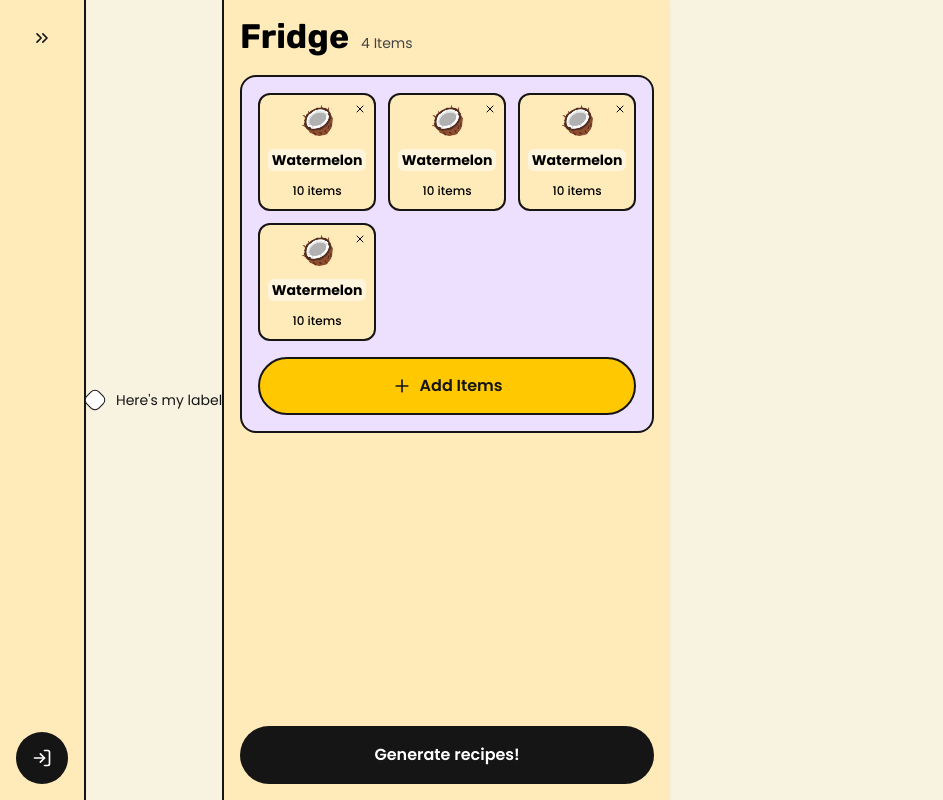
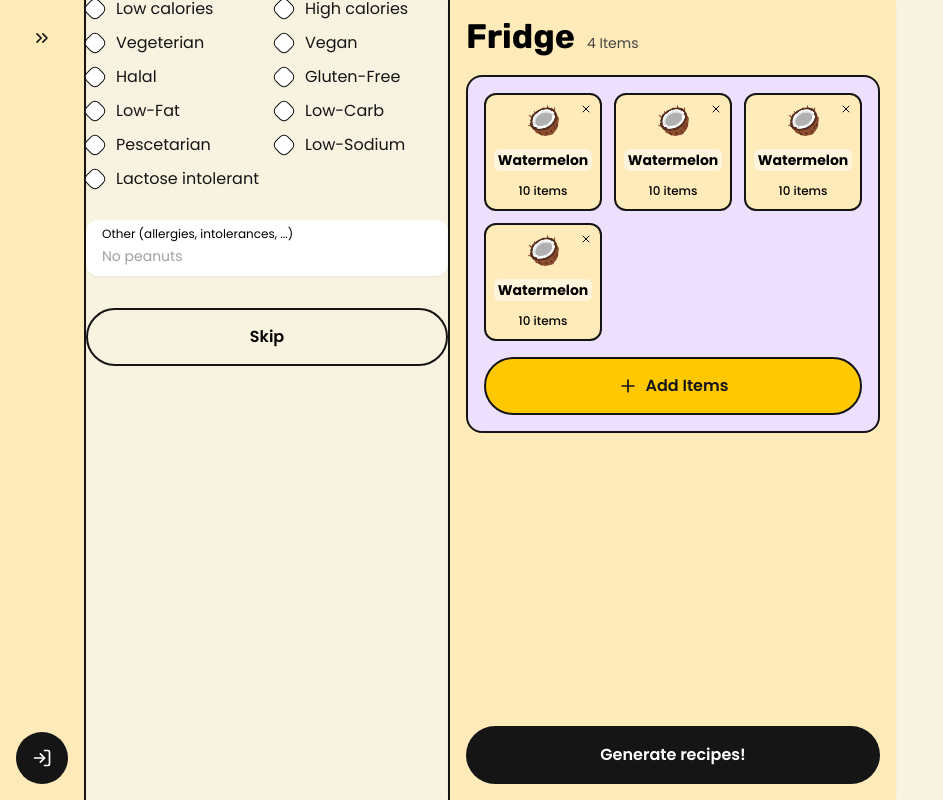
Before and after one commit to Flanner-app/flanner-nextjs-frontend, a Next.js app: page /auth in a window 1280 px wide. Shown: the whole page, without its empty margins (0-943 px from the left). Built offline with nearby package versions, Linux system fonts and the light colour scheme.

Commit message:
Initial preference modal

```diff
--- a/src/app/@authModal/(.)auth/page.tsx
+++ b/src/app/@authModal/(.)auth/page.tsx
@@ -1,7 +1,5 @@
-import InitialAuthStep from '@/components/authFlow/InitialStep'
-
 const AuthModal = () => {
-  return <InitialAuthStep />
+  return <></>
 }
 
 export default AuthModal
--- /dev/null
+++ b/src/app/@authModal/(.)auth/preferences/page.tsx
@@ -0,0 +1,7 @@
+import PreferencesAuthStep from '@/components/authFlow/PreferencesStep'
+
+const PreferencesModal = () => {
+  return <PreferencesAuthStep />
+}
+
+export default PreferencesModal
--- a/src/app/auth/page.tsx
+++ b/src/app/auth/page.tsx
@@ -1,4 +1,4 @@
-import InitialAuthStep from '@/components/authFlow/InitialStep'
+import InitialAuthStep from '@/components/authFlow/PreferencesStep'
 
 const AuthPage = () => {
   return <InitialAuthStep />
--- /dev/null
+++ b/src/app/auth/preferences/page.tsx
@@ -0,0 +1,7 @@
+import PreferencesAuthStep from '@/components/authFlow/PreferencesStep'
+
+const PreferencesAuthPage = () => {
+  return <PreferencesAuthStep />
+}
+
+export default PreferencesAuthPage
--- a/src/components/authFlow/InitialStep.tsx
+++ /dev/null
@@ -1,18 +0,0 @@
-'use client'
-
-import { useState } from 'react'
-import Checkbox from '../shared/Checkbox'
-
-const InitialAuthStep = () => {
-  const [isChecked, setIsChecked] = useState(false)
-
-  return (
-    <Checkbox
-      label="Here's my label"
-      isChecked={isChecked}
-      onChange={() => setIsChecked((prev) => !prev)}
-    />
-  )
-}
-
-export default InitialAuthStep
--- /dev/null
+++ b/src/components/authFlow/PreferencesStep.tsx
@@ -0,0 +1,81 @@
+'use client'
+
+import { useState } from 'react'
+import Checkbox from '../shared/Checkbox'
+import Input from '../shared/Input'
+import Button from '../shared/Button'
+import { ChevronRight } from 'react-feather'
+
+const PREFERENCES = [
+  'Low calories',
+  'High calories',
+  'Vegeterian',
+  'Vegan',
+  'Halal',
+  'Gluten-Free',
+  'Low-Fat',
+  'Low-Carb',
+  'Pescetarian',
+  'Low-Sodium',
+  'Lactose intolerant',
+]
+
+const PreferencesAuthStep = () => {
+  const [selectedPreferences, setSelectedPreferences] = useState<string[]>([])
+  const [otherPreferences, setOtherPreferences] = useState('')
+
+  const onCheckboxChange = (value: string) => {
+    if (selectedPreferences.includes(value)) {
+      const newValueList = selectedPreferences.filter((item) => item !== value)
+      setSelectedPreferences(newValueList)
+    } else {
+      setSelectedPreferences((prev) => [...prev, value])
+    }
+  }
+
+  return (
+    <div className="flex flex-col gap-8">
+      <div className="grid grid-cols-2 gap-4">
+        {PREFERENCES.map((item) => (
+          <div className="col-span-1" key={item}>
+            <Checkbox
+              key={item}
+              label={item}
+              isChecked={selectedPreferences.includes(item)}
+              onChange={() => onCheckboxChange(item)}
+            />
+          </div>
+        ))}
+      </div>
+      <Input
+        label="Other (allergies, intolerances, ...)"
+        placeholder="No peanuts"
+        value={otherPreferences}
+        onChange={(e) => setOtherPreferences(e.target.value)}
+        onBlur={() => setOtherPreferences((prevData) => prevData.trim())}
+      />
+      <div className="flex justify-end">
+        <Button
+          size="M"
+          appearence={
+            selectedPreferences.length !== 0 || otherPreferences
+              ? 'yellow'
+              : 'outline'
+          }
+          className="w-full"
+        >
+          {selectedPreferences.length !== 0 || otherPreferences ? (
+            <>
+              Continue
+              <ChevronRight size={20} />
+            </>
+          ) : (
+            'Skip'
+          )}
+        </Button>
+      </div>
+    </div>
+  )
+}
+
+export default PreferencesAuthStep
--- a/src/components/shared/Checkbox.tsx
+++ b/src/components/shared/Checkbox.tsx
@@ -42,7 +42,7 @@ const Checkbox = ({ label, isChecked, className, onChange }: CheckboxProps) => {
       </div>
       <span
         className={clsx(
-          'text-sm leading-none text-black-regular group-hover:text-black-hover',
+          'text-base leading-none text-black-regular group-hover:text-black-hover',
           'transition-colors',
         )}
       >
```
